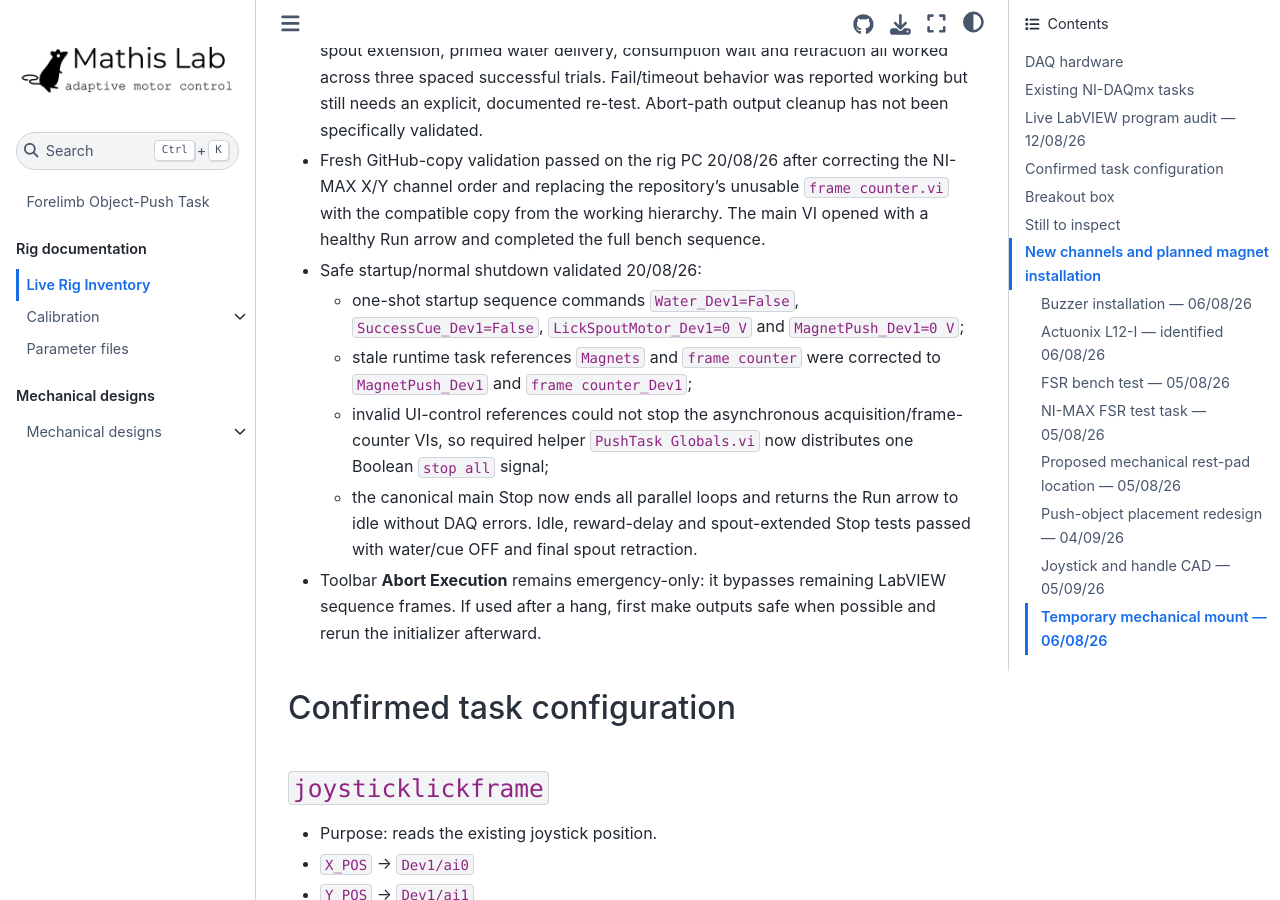
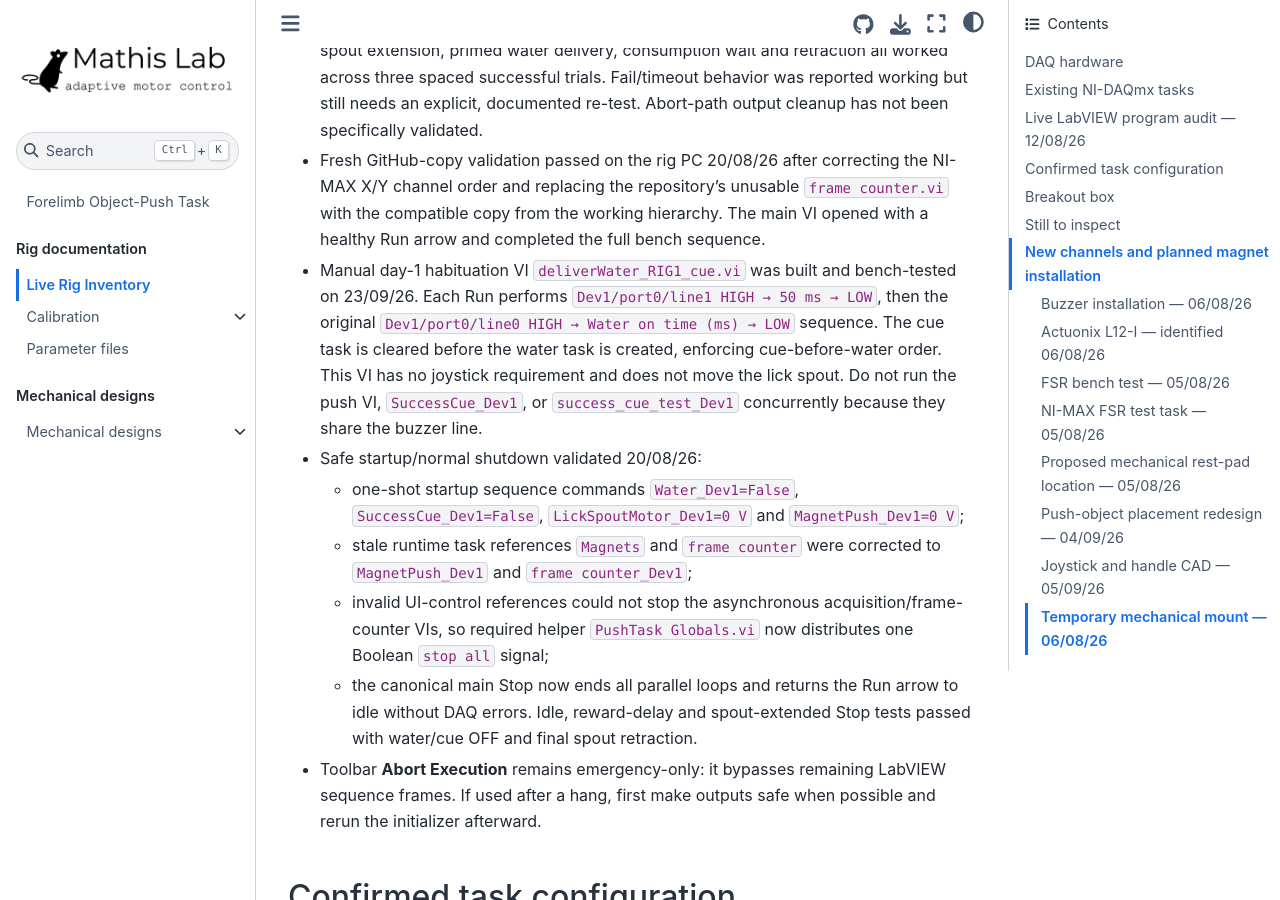
Before and after one commit to AdaptiveMotorControlLab/JoystickPushTask, a Jupyter Book: the page built from RIG_INVENTORY.md, in a window 1280 px wide and 900 px high, scrolled down 2683 px. Built offline with Jupyter Book 1.0.4 settings and Sphinx 7.4.7 and the Sphinx Book theme 1.1.4, drawn with Linux system fonts in a browser that asks for light colours.

Commit message:
Add cue-paired manual habituation rewards.
Preserve the bench-tested one-shot VI so day-1 head-fixation rewards consistently pair a 50 ms cue with water, and document its safe use.

```diff
--- a/RIG_INVENTORY.md
+++ b/RIG_INVENTORY.md
@@ -97,6 +97,12 @@ documented re-test. Abort-path output cleanup has not been specifically validate
 - Fresh GitHub-copy validation passed on the rig PC 20/08/26 after correcting the NI-MAX X/Y channel
   order and replacing the repository's unusable `frame counter.vi` with the compatible copy from the
   working hierarchy. The main VI opened with a healthy Run arrow and completed the full bench sequence.
+- Manual day-1 habituation VI `deliverWater_RIG1_cue.vi` was built and bench-tested on 23/09/26.
+  Each Run performs `Dev1/port0/line1 HIGH → 50 ms → LOW`, then the original
+  `Dev1/port0/line0 HIGH → Water on time (ms) → LOW` sequence. The cue task is cleared before the
+  water task is created, enforcing cue-before-water order. This VI has no joystick requirement and
+  does not move the lick spout. Do not run the push VI, `SuccessCue_Dev1`, or
+  `success_cue_test_Dev1` concurrently because they share the buzzer line.
 - Safe startup/normal shutdown validated 20/08/26:
   - one-shot startup sequence commands `Water_Dev1=False`, `SuccessCue_Dev1=False`,
     `LickSpoutMotor_Dev1=0 V` and `MagnetPush_Dev1=0 V`;
```
Also changed, not shown: README.md (+2 -0 lines), parameters/README.md (+1 -1 lines), 1 other file.
